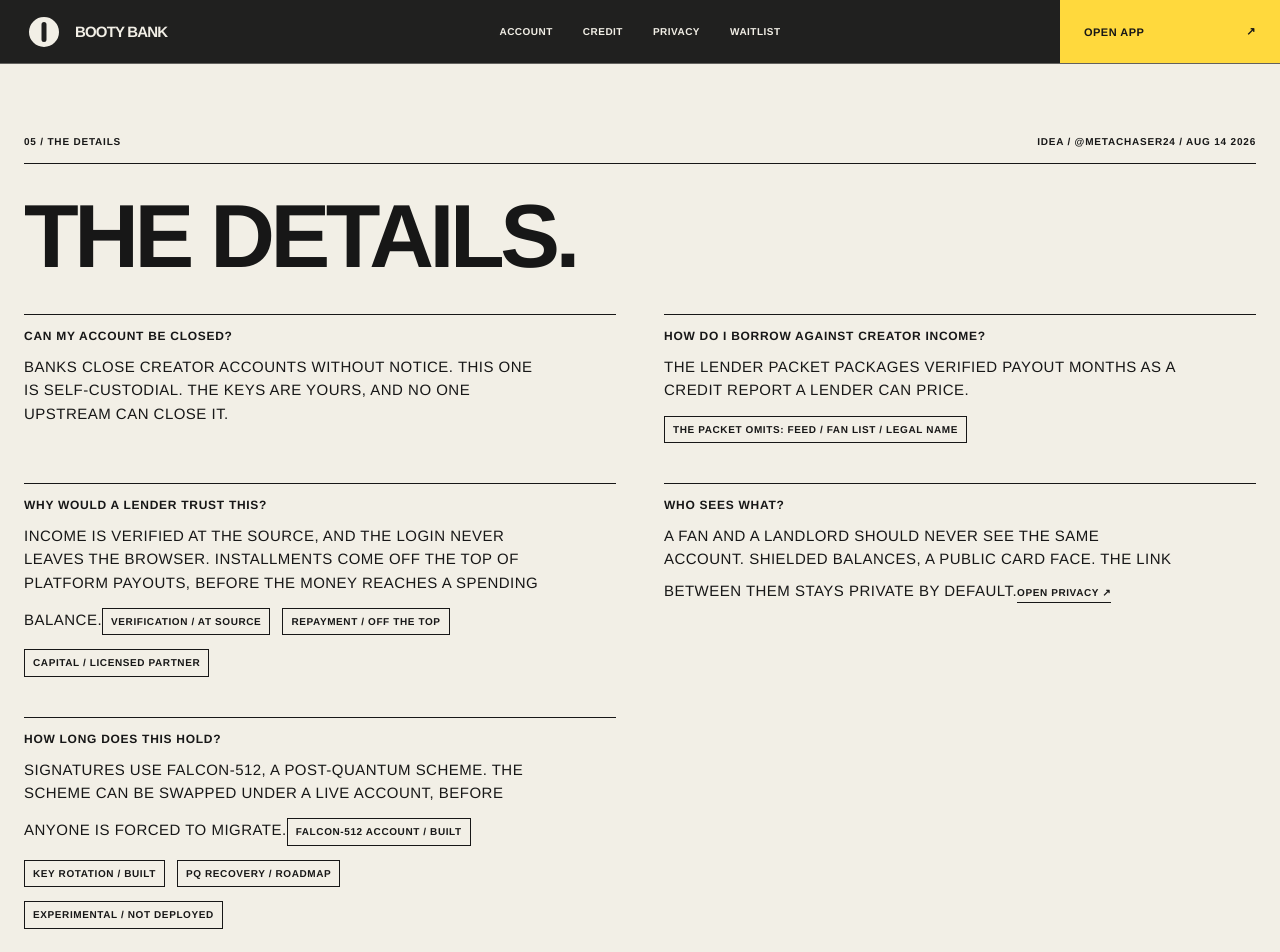
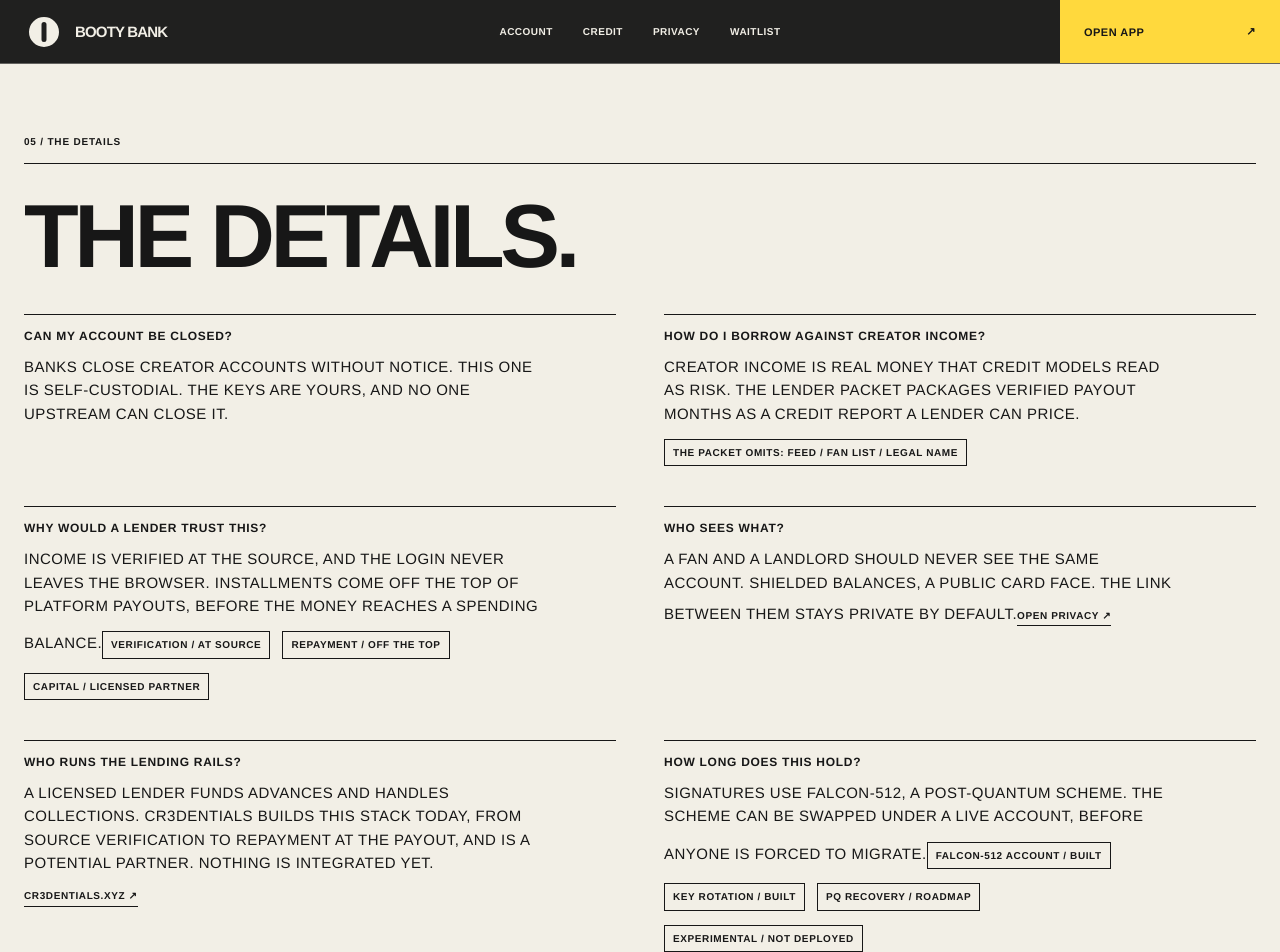
Before and after one commit to odinfree/booty-bank, a Next.js app in the folder web/: page /details in a window 1280 px wide. Shown: the top 952 px of the page. Built offline with nearby package versions, Linux system fonts and the light colour scheme; no server answers.

Commit message:
Credit once, add the lending-rails answer with a partner link

```diff
--- a/web/src/app/details/page.tsx
+++ b/web/src/app/details/page.tsx
@@ -14,7 +14,7 @@ export default function DetailsPage() {
     <main className="dossier-route">
       <SiteHeader />
       <section className="case-details" id="details" aria-labelledby="details-title">
-        <div className="case-details-head"><span>05 / THE DETAILS</span><span>IDEA / @METACHASER24 / AUG 14 2026</span></div>
+        <div className="case-details-head"><span>05 / THE DETAILS</span></div>
         <h1 id="details-title">THE DETAILS.</h1>
         <dl>
           <div>
@@ -27,8 +27,8 @@ export default function DetailsPage() {
           <div>
             <dt>HOW DO I BORROW AGAINST CREATOR INCOME?</dt>
             <dd>
-              The lender packet packages verified payout months as a credit report a lender can
-              price.
+              Creator income is real money that credit models read as risk. The lender packet
+              packages verified payout months as a credit report a lender can price.
               <span className="case-label">THE PACKET OMITS: FEED / FAN LIST / LEGAL NAME</span>
             </dd>
           </div>
@@ -51,6 +51,15 @@ export default function DetailsPage() {
               <a className="case-link" href="/privacy/">OPEN PRIVACY ↗</a>
             </dd>
           </div>
+          <div>
+            <dt>WHO RUNS THE LENDING RAILS?</dt>
+            <dd>
+              A licensed lender funds advances and handles collections. Cr3dentials builds this
+              stack today, from source verification to repayment at the payout, and is a
+              potential partner. Nothing is integrated yet.
+              <a className="case-link" href="https://cr3dentials.xyz">CR3DENTIALS.XYZ ↗</a>
+            </dd>
+          </div>
           <div id="durability">
             <dt>HOW LONG DOES THIS HOLD?</dt>
             <dd>
```
Also changed, not shown: 1 other file (tests, documents, lock files or other folders).
